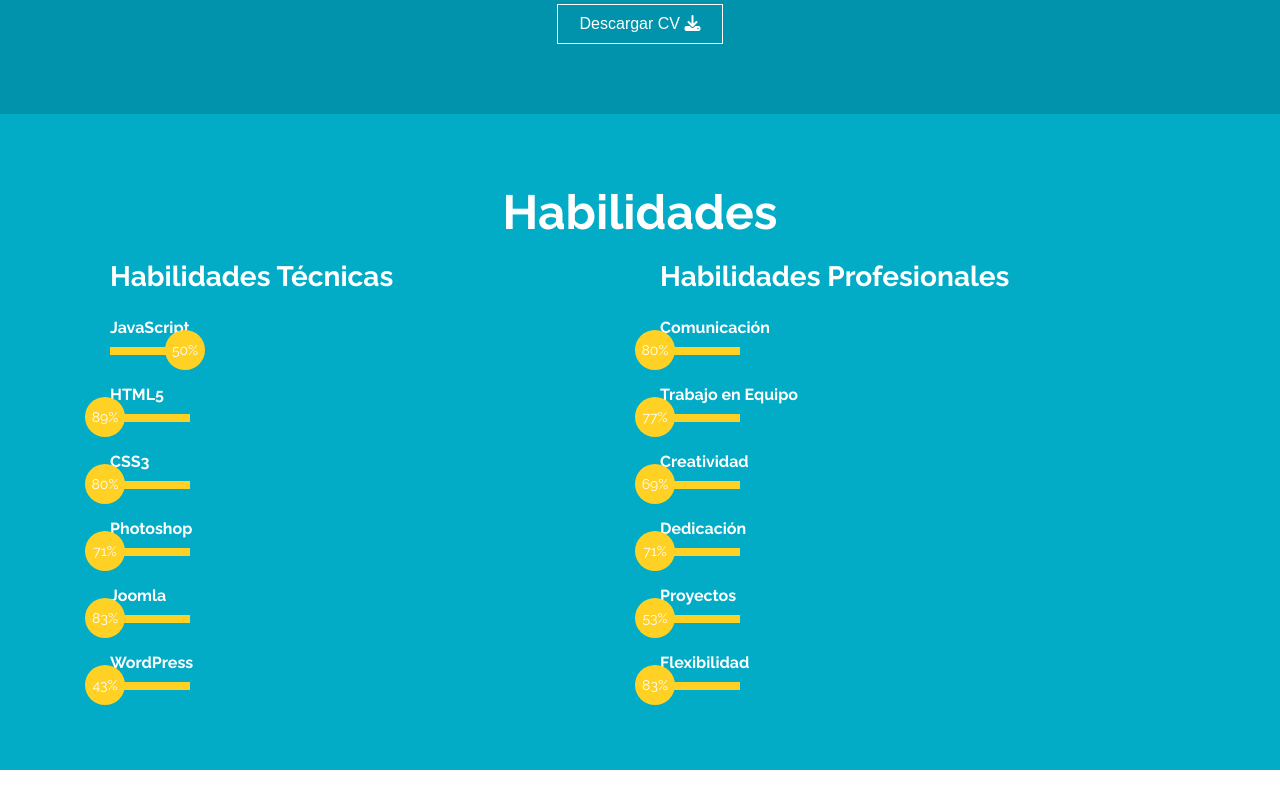
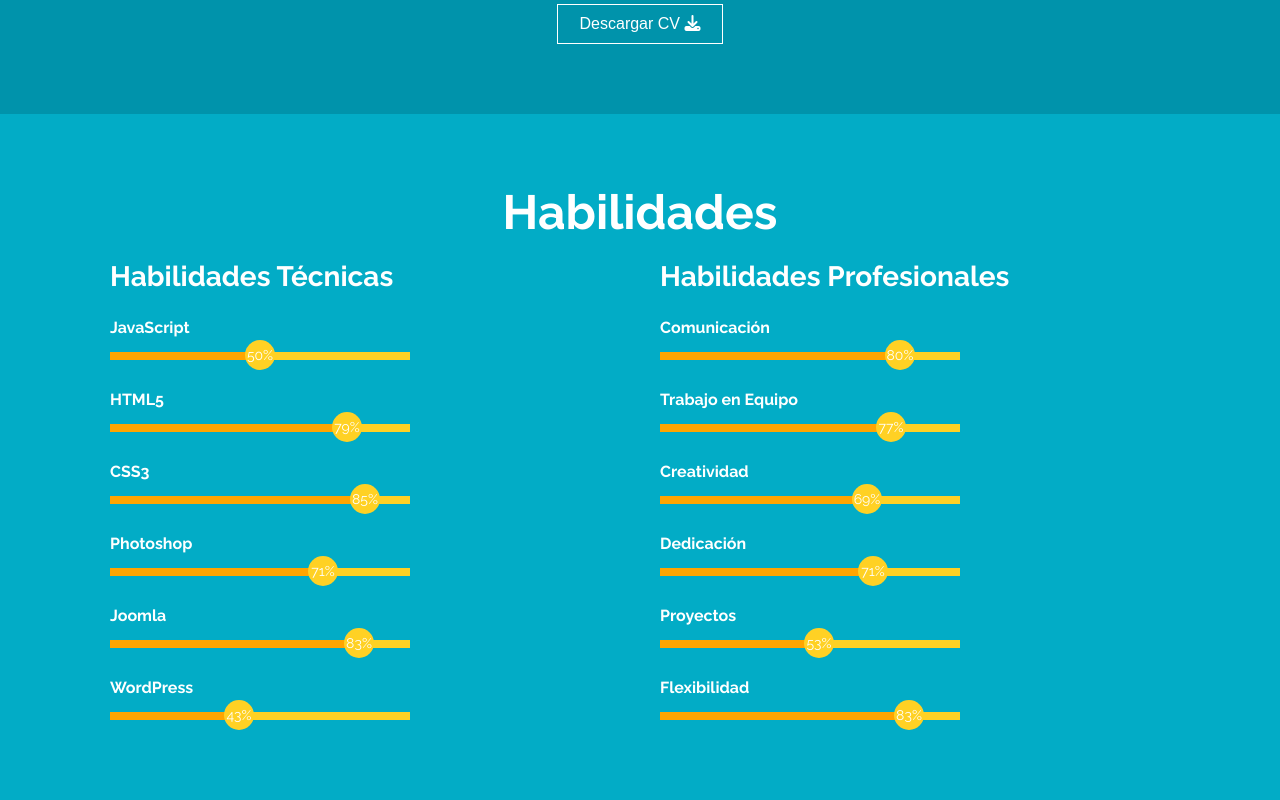
Before and after one commit to salvadorceniceros/primerProyectoDEVF, a plain HTML site: page index.html in a window 1280 px wide. Shown: the part 1429-2229 px from the top of the page. Before the commit the page ends 2199 px from the top, so only its background shows below. Drawn offline with Linux system fonts and the light colour scheme.

Commit message:
Trabajando en las habilidades técnicas y profesionales

```diff
--- a/css/style.css
+++ b/css/style.css
@@ -76,7 +76,7 @@ body{
 
 /* Sección Inicio */
 .inicio{
-    background: linear-gradient(to top, rgba(30,35,38,.8), rgba(30,35,38,1)), url("assets/img/fondo.webp");
+    background: linear-gradient(to top, rgba(30,35,38,.8), rgba(30,35,38,1)), url(assets/img/fondo.jpg);
     background-size: cover;
     height: 100vh;
     color: white;
@@ -284,12 +284,12 @@ body{
 .skills .skill > span{
     font-weight: bold;
     display: block;
-    margin-bottom: 10px;
+    margin-bottom: 15px;
 }
 
 .skills .skill .barra-skill{
     height: 8px;
-    width: 80px;
+    width: 300px;
     background-color: var(--info);
     position: relative;
     margin-bottom: 30px;
@@ -305,24 +305,126 @@ body{
 
 .skills .skill .barra-skill span{
     position: absolute;
-    height: 40px;
-    width: 40px;
+    height: 30px;
+    width: 30px;
     background-color: var(--info);
     border-radius: 50%;
-    line-height: 40px;
+    line-height: 30px;
     text-align: center;
-    top: -17px;
+    top: -12px;
     right: -15px;
     font-size: 14px;
 }
 
+/* Barra de habilidades Técnicas
+Barra de porcentaje para JavaScript */
 .skills .skill .javascript{
     width: 0%;
     animation: 2s javascript forwards;
 }
-@keyframes .javascript {
+@keyframes javascript {
     0%{width: 0%;}
     100%{width: 50%;}
+}
+/* Barra de porcentaje para html */
+.skills .skill .html{
+    width: 0%;
+    animation: 2s html forwards;
+}
+@keyframes html {
+    0%{width: 0%;}
+    100%{width: 79%;}
+}
+/* Barra de porcentaje para css */
+.skills .skill .css{
+    width: 0%;
+    animation: 2s css forwards;
+}
+@keyframes css {
+    0%{width: 0%;}
+    100%{width: 85%;}
+}
+/* Barra de porcentaje para photoshop */
+.skills .skill .photoshop{
+    width: 0%;
+    animation: 2s photoshop forwards;
+}
+@keyframes photoshop {
+    0%{width: 0%;}
+    100%{width: 71%;}
+}
+/* Barra de porcentaje para joomla */
+.skills .skill .joomla{
+    width: 0%;
+    animation: 2s joomla forwards;
+}
+@keyframes joomla {
+    0%{width: 0%;}
+    100%{width: 83%;}
+}
+/* Barra de porcentaje para wordpress */
+.skills .skill .wordpress{
+    width: 0%;
+    animation: 2s wordpress forwards;
+}
+@keyframes wordpress {
+    0%{width: 0%;}
+    100%{width: 43%;}
+}
+/* Barra de habilidades Profesionales
+Barra de porcentaje para Comunicación */
+.skills .skill .comunicacion{
+    width: 0%;
+    animation: 2s comunicacion forwards;
+}
+@keyframes comunicacion {
+    0%{width: 0%;}
+    100%{width: 80%;}
+}
+/* Barra de porcentaje para trabajoEquipo */
+.skills .skill .trabajoEquipo{
+    width: 0%;
+    animation: 2s trabajoEquipo forwards;
+}
+@keyframes trabajoEquipo {
+    0%{width: 0%;}
+    100%{width: 77%;}
+}
+/* Barra de porcentaje para creatividad */
+.skills .skill .creatividad{
+    width: 0%;
+    animation: 2s creatividad forwards;
+}
+@keyframes creatividad {
+    0%{width: 0%;}
+    100%{width: 69%;}
+}
+/* Barra de porcentaje para dedicacion */
+.skills .skill .dedicacion{
+    width: 0%;
+    animation: 2s dedicacion forwards;
+}
+@keyframes dedicacion {
+    0%{width: 0%;}
+    100%{width: 71%;}
+}
+/* Barra de porcentaje para proyectos */
+.skills .skill .proyectos{
+    width: 0%;
+    animation: 2s proyectos forwards;
+}
+@keyframes proyectos {
+    0%{width: 0%;}
+    100%{width: 53%;}
+}
+/* Barra de porcentaje para flexibilidad */
+.skills .skill .flexibilidad{
+    width: 0%;
+    animation: 2s flexibilidad forwards;
+}
+@keyframes flexibilidad {
+    0%{width: 0%;}
+    100%{width: 83%;}
 }
 
 .bg-color{
--- a/index.html
+++ b/index.html
@@ -157,7 +157,7 @@
             <div class="skill">
               <span>JavaScript</span>
               <div class="barra-skill">
-                <div class="javascript">
+                <div class="progreso javascript">
                   <span>50%</span>
                 </div>
               </div>
@@ -165,23 +165,23 @@
             <div class="skill">
               <span>HTML5</span>
               <div class="barra-skill">
-                <div class="progreso">
-                  <span>89%</span>
+                <div class="progreso html">
+                  <span>79%</span>
                 </div>
               </div>
             </div>
             <div class="skill">
               <span>CSS3</span>
               <div class="barra-skill">
-                <div class="progreso">
-                  <span>80%</span>
+                <div class="progreso css">
+                  <span>85%</span>
                 </div>
               </div>
             </div>
             <div class="skill">
               <span>Photoshop</span>
               <div class="barra-skill">
-                <div class="progreso">
+                <div class="progreso photoshop">
                   <span>71%</span>
                 </div>
               </div>
@@ -189,7 +189,7 @@
             <div class="skill">
               <span>Joomla</span>
               <div class="barra-skill">
-                <div class="progreso">
+                <div class="progreso joomla">
                   <span>83%</span>
                 </div>
               </div>
@@ -197,7 +197,7 @@
             <div class="skill">
               <span>WordPress</span>
               <div class="barra-skill">
-                <div class="progreso">
+                <div class="progreso wordpress">
                   <span>43%</span>
                 </div>
               </div>
@@ -210,7 +210,7 @@
             <div class="skill">
               <span>Comunicación</span>
               <div class="barra-skill">
-                <div class="progreso">
+                <div class="progreso comunicacion">
                   <span>80%</span>
                 </div>
               </div>
@@ -218,7 +218,7 @@
             <div class="skill">
               <span>Trabajo en Equipo</span>
               <div class="barra-skill">
-                <div class="progreso">
+                <div class="progreso trabajoEquipo">
                   <span>77%</span>
                 </div>
               </div>
@@ -226,7 +226,7 @@
             <div class="skill">
               <span>Creatividad</span>
               <div class="barra-skill">
-                <div class="progreso">
+                <div class="progreso creatividad">
                   <span>69%</span>
                 </div>
               </div>
@@ -234,7 +234,7 @@
             <div class="skill">
               <span>Dedicación</span>
               <div class="barra-skill">
-                <div class="progreso">
+                <div class="progreso dedicacion">
                   <span>71%</span>
                 </div>
               </div>
@@ -242,7 +242,7 @@
             <div class="skill">
               <span>Proyectos</span>
               <div class="barra-skill">
-                <div class="progreso">
+                <div class="progreso proyectos">
                   <span>53%</span>
                 </div>
               </div>
@@ -250,7 +250,7 @@
             <div class="skill">
               <span>Flexibilidad</span>
               <div class="barra-skill">
-                <div class="progreso">
+                <div class="progreso flexibilidad">
                   <span>83%</span>
                 </div>
               </div>
```
Also changed, not shown: assets/img/fondo.jpg (added).
